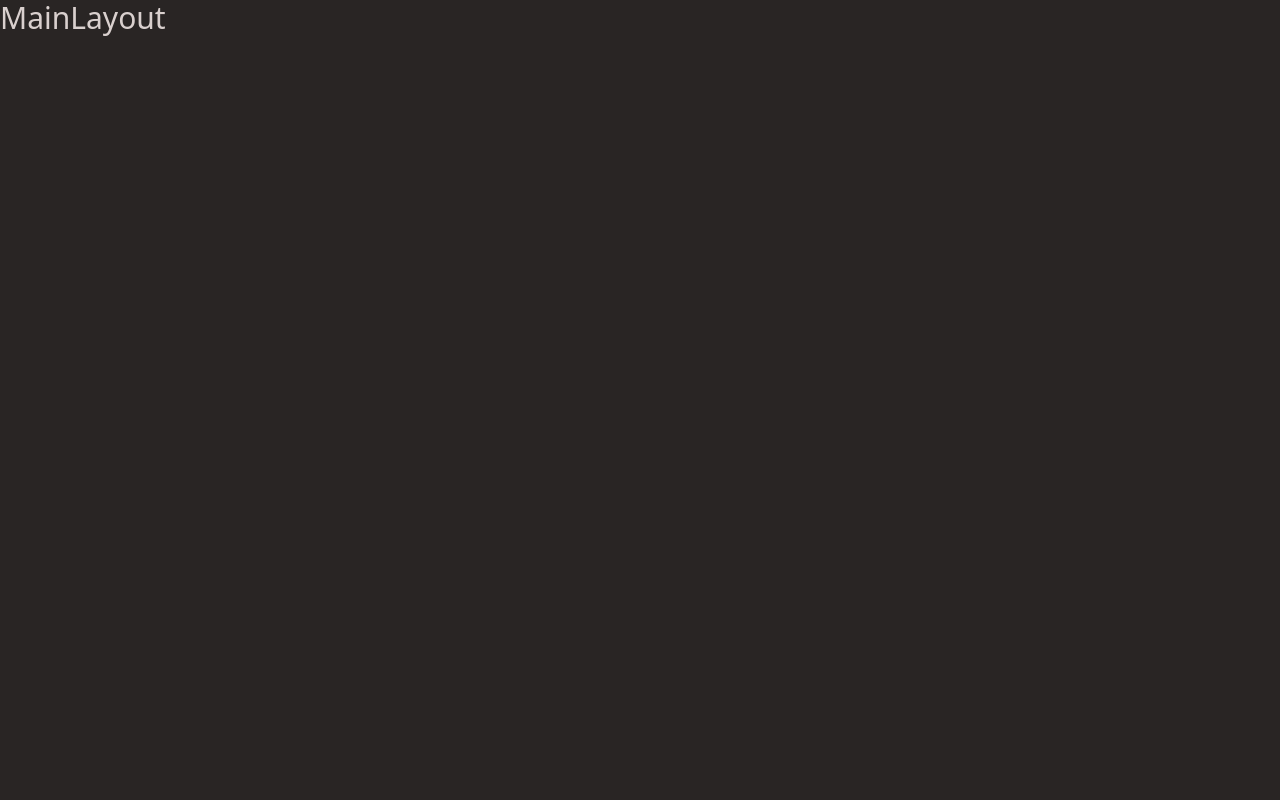
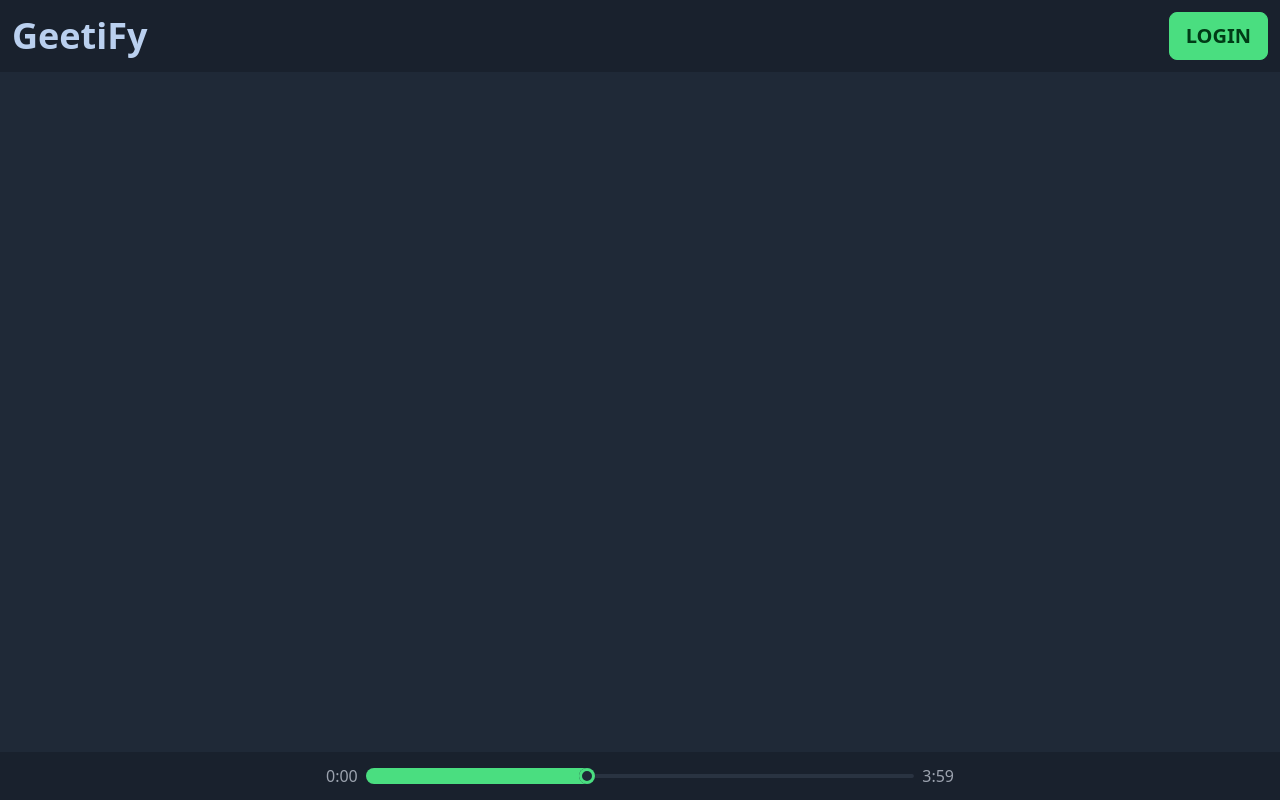
Before and after one commit to a4arpon/geetify, a React (Vite) app: page / in a window 1280 px wide. Built offline with nearby package versions, Linux system fonts and the light colour scheme.

Commit message:
Feature: Navbar, Player, Layout Added

```diff
--- a/src/components/shared/Navbar.jsx
+++ b/src/components/shared/Navbar.jsx
@@ -1,5 +1,54 @@
+import { useContext } from 'react'
+import { Link } from 'react-router-dom'
+import { AuthContext } from '../../contexts/AuthProvider'
+
 const Navbar = () => {
-  return <div>Navbar</div>
+  const { user } = useContext(AuthContext)
+  return (
+    <div className="navbar bg-base-300 lg:p-3">
+      <div className="flex-1">
+        <Link to={'/'} className="normal-case text-4xl font-semibold">
+          GeetiFy
+        </Link>
+      </div>
+      <div className="flex-none gap-2">
+        <div className="form-control hidden">
+          <input
+            type="text"
+            placeholder="Search"
+            className="input input-bordered focus:outline-none"
+          />
+        </div>
+        {user ? (
+          <div className="dropdown dropdown-end">
+            <label tabIndex={0} className="btn btn-ghost btn-circle avatar">
+              <div className="w-10 rounded-full">
+                <img src="/images/stock/photo-1534528741775-53994a69daeb.jpg" />
+              </div>
+            </label>
+            <ul
+              tabIndex={0}
+              className="mt-3 p-2 shadow menu menu-compact dropdown-content bg-base-100 rounded-box w-52"
+            >
+              <li>
+                <a className="justify-between">Profile</a>
+              </li>
+              <li>
+                <a>Settings</a>
+              </li>
+              <li>
+                <a>Logout</a>
+              </li>
+            </ul>
+          </div>
+        ) : (
+          <Link to={'/login'} className="btn btn-primary text-xl">
+            Login
+          </Link>
+        )}
+      </div>
+    </div>
+  )
 }
 
 export default Navbar
--- a/src/components/shared/player/Player.jsx
+++ b/src/components/shared/player/Player.jsx
@@ -1,5 +1,19 @@
 const Player = () => {
-  return <div>Player</div>
+  return (
+    <div className="bottom-0 fixed bg-base-300 w-full p-3 flex   flex-col lg:flex-row justify-center">
+      <div className="lg:w-1/2 w-full flex gap-2 items-center">
+        <span className="text-gray-400">0:00</span>
+        <input
+          type="range"
+          min="0"
+          max="100"
+          defaultValue={40}
+          className="range range-xs range-primary"
+        />
+        <span className="text-gray-400">3:59</span>
+      </div>
+    </div>
+  )
 }
 
 export default Player
--- /dev/null
+++ b/src/components/shared/sidebar/Sidebar.jsx
@@ -0,0 +1,5 @@
+const Sidebar = () => {
+  return <div>Sidebar</div>
+}
+
+export default Sidebar
--- a/src/layouts/MainLayout.jsx
+++ b/src/layouts/MainLayout.jsx
@@ -1,5 +1,25 @@
+import { useContext } from 'react'
+import { Outlet } from 'react-router-dom'
+import Navbar from '../components/shared/Navbar'
+import Player from '../components/shared/player/Player'
+import Sidebar from '../components/shared/sidebar/Sidebar'
+import { AuthContext } from '../contexts/AuthProvider'
 const MainLayout = () => {
-  return <div className="text-3xl">MainLayout</div>
+  const { user } = useContext(AuthContext)
+  return (
+    <>
+      <Navbar />
+      {user ? (
+        <div className="flex flex-col gap-3">
+          <Sidebar />
+          <Outlet />
+        </div>
+      ) : (
+        <Outlet />
+      )}
+      <Player />
+    </>
+  )
 }
 
 export default MainLayout
--- a/tailwind.config.js
+++ b/tailwind.config.js
@@ -12,7 +12,7 @@ export default {
           secondary: '#34d399',
           accent: '#a5b4fc',
           neutral: '#4b5563',
-          'base-100': '#292524',
+          'base-100': '#1f2937',
           info: '#d8b4fe',
           success: '#3b82f6',
           warning: '#fde047',
```
